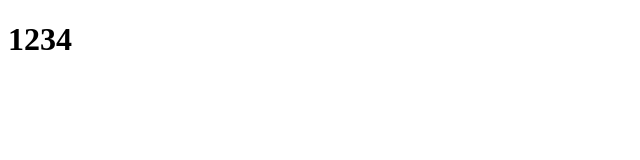
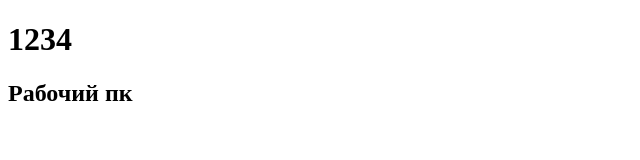
Before and after one commit to hennessy00/react-course, a plain HTML site: page index.html in a window 1280 px wide. Shown: the whole page, without its empty margins (0-640 px from the left). Drawn offline with Linux system fonts and the light colour scheme.

```diff
--- a/index.html
+++ b/index.html
@@ -8,6 +8,7 @@
 </head>
 <body>
   <h1>1234</h1>
+  <h2>Рабочий пк</h2>
   <script src="script.js"></script>
 </body>
 </html>
```
